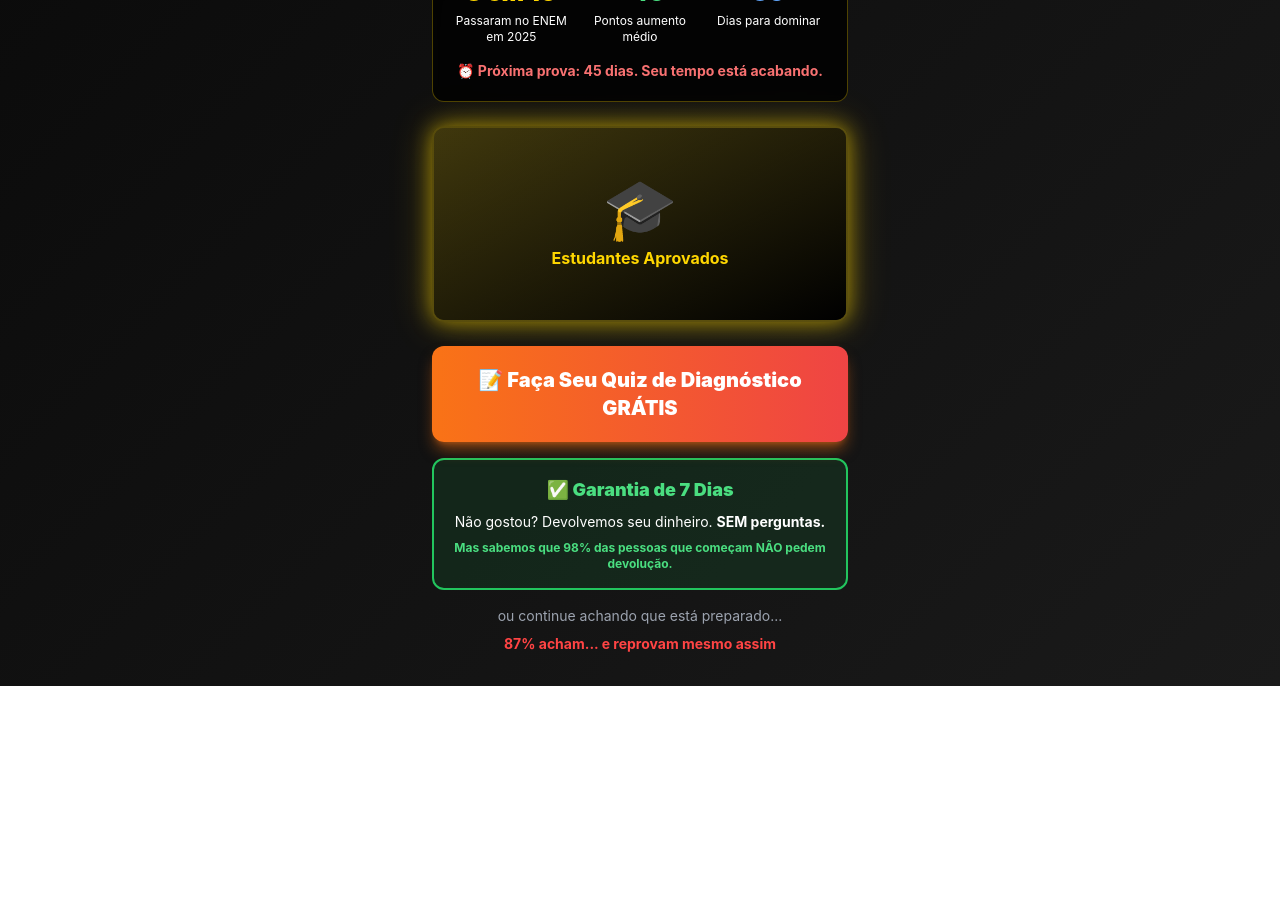
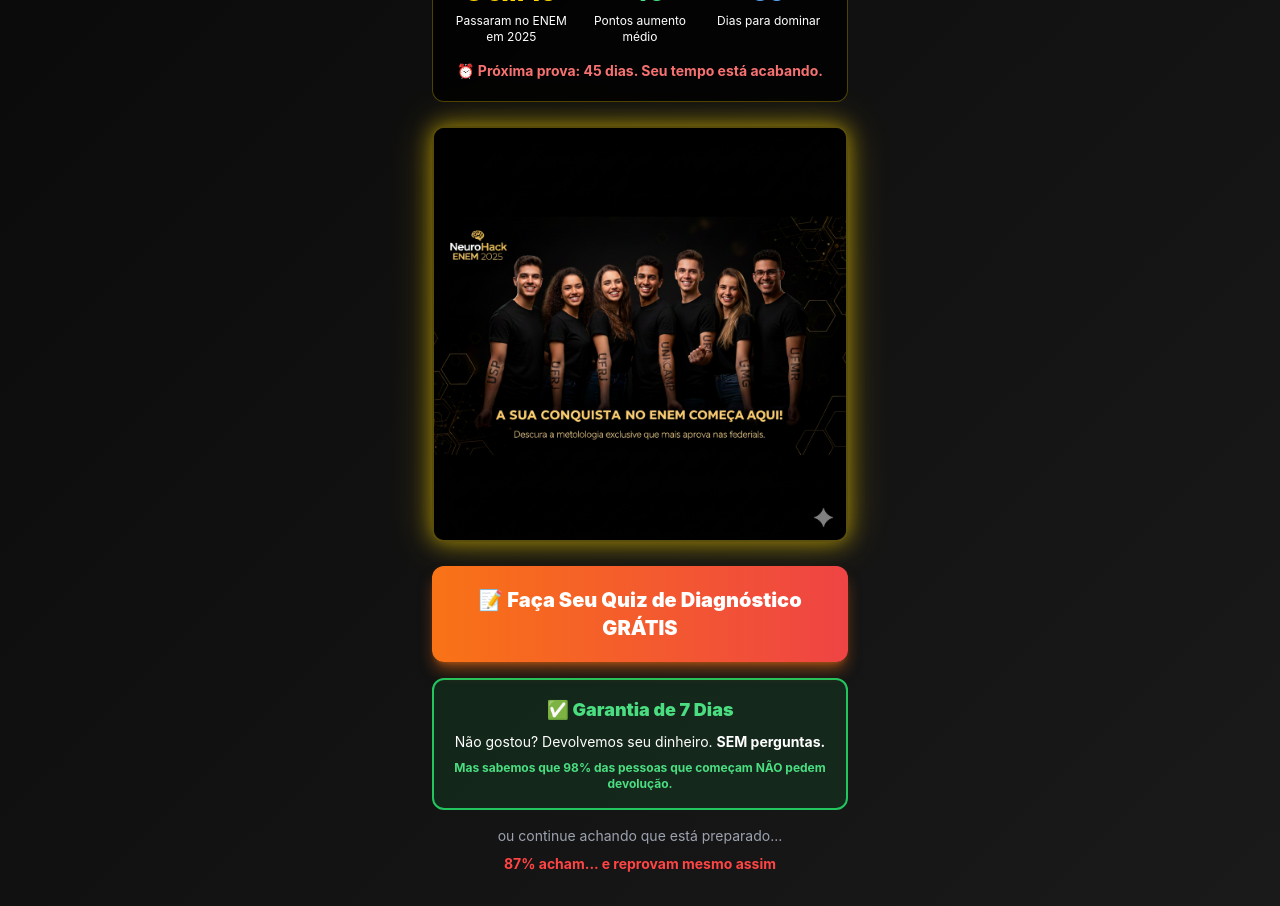
Before and after one commit to suellensilva26/teste-enem, a React (Vite) app: page / in a window 1280 px wide. Shown: the part 1520-2426 px from the top of the page. Before the commit the page ends 2206 px from the top, so only its background shows below. Built offline with nearby package versions, Linux system fonts and the light colour scheme; no server answers.

Commit message:
Add: Banner image from Downloads to landing page

```diff
--- a/src/components/LandingPage.tsx
+++ b/src/components/LandingPage.tsx
@@ -264,20 +264,31 @@
           </p>
         </motion.div>
 
-        {/* Foto de Confiança - Placeholder */}
+        {/* Imagem Banner */}
         <motion.div
           initial={{ opacity: 0, scale: 0.9 }}
           animate={{ opacity: 1, scale: 1 }}
           transition={{ delay: 0.8 }}
           className="mb-6 rounded-xl overflow-hidden border-2 border-gold/30 glow-gold"
         >
-          <div className="w-full h-48 bg-gradient-to-br from-gold/20 to-black flex items-center justify-center">
-            <div className="text-center">
-              <span className="text-6xl mb-2 block">🎓</span>
-              <span className="text-gold font-bold">Estudantes Aprovados</span>
-            </div>
-            {/* Substitua por: <img src="/images/success-student.jpg" alt="Estudante aprovado" className="w-full h-full object-cover" /> */}
-          </div>
+          <img
+            src="/images/banner.png"
+            alt="NeuroHack ENEM 2025"
+            className="w-full h-auto object-cover"
+            onError={(e) => {
+              // Fallback se imagem não carregar
+              const target = e.target as HTMLImageElement;
+              target.style.display = 'none';
+              target.parentElement!.innerHTML = `
+                <div class="w-full h-48 bg-gradient-to-br from-gold/20 to-black flex items-center justify-center">
+                  <div class="text-center">
+                    <span class="text-6xl mb-2 block">🎓</span>
+                    <span class="text-gold font-bold">Estudantes Aprovados</span>
+                  </div>
+                </div>
+              `;
+            }}
+          />
         </motion.div>
 
         {/* CTA Principal - ETAPA 1 (Baixa Fricção) */}
```
Also changed, not shown: public/images/banner.png (added), 1 other file (tests, documents, lock files or other folders).
